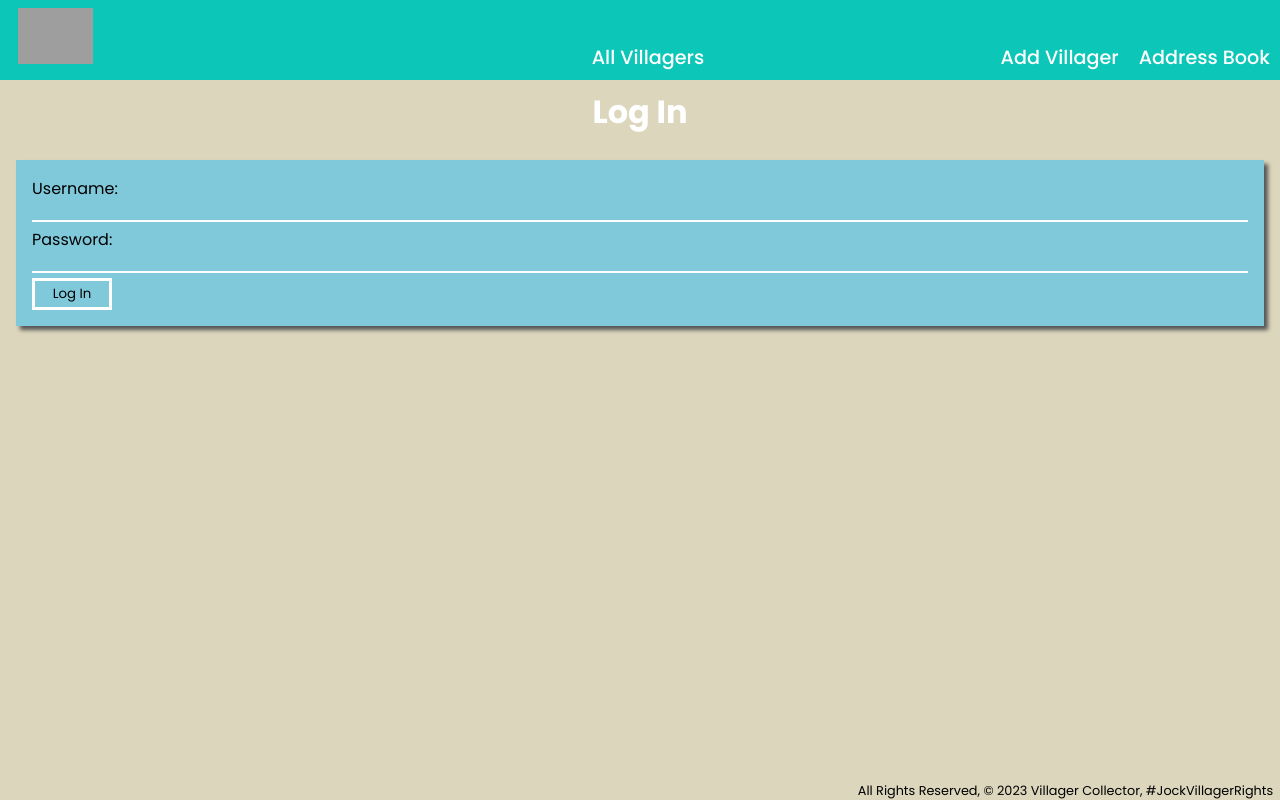
After one commit to xandramiyo/AC-collection, a Django app: page /accounts/login/ in a window 1280 px wide. The commit adds this page. Run offline with Django 4.2, Linux system fonts and the light colour scheme; grey boxes are pictures that could not be loaded.

```diff
--- a/animalcrossingcollection/settings.py
+++ b/animalcrossingcollection/settings.py
@@ -127,3 +127,6 @@ STATIC_URL = 'static/'
 # https://docs.djangoproject.com/en/4.1/ref/settings/#default-auto-field
 
 DEFAULT_AUTO_FIELD = 'django.db.models.BigAutoField'
+
+LOGIN_REDIRECT_URL = '/villagers'
+LOGOUT_REDIRECT_URL = '/'
--- a/animalcrossingcollection/urls.py
+++ b/animalcrossingcollection/urls.py
@@ -18,5 +18,6 @@ from django.urls import path, include
 
 urlpatterns = [
     path('admin/', admin.site.urls),
-    path('', include('main_app.urls'))
+    path('', include('main_app.urls')),
+    path('accounts/', include('django.contrib.auth.urls')),
 ]
--- a/main_app/models.py
+++ b/main_app/models.py
@@ -1,6 +1,7 @@
 from django.db import models
 from django.urls import reverse
 
+from django.contrib.auth.models import User
 
 class Home(models.Model):
 	name = models.CharField(max_length=50)
@@ -19,6 +20,7 @@ class Villager(models.Model):
 	catchphrase = models.CharField(max_length=50)
 	homes = models.ManyToManyField(Home)
 	villager_img = models.CharField(max_length=100)
+	user = models.ForeignKey(User, on_delete=models.CASCADE)
 
 	def __str__(self):
 		return f'{self.name} ({self.id})'
@@ -34,6 +36,9 @@ class Note(models.Model):
 	def __str__(self):
 		return self.content
 
+	def get_absolute_url(self):
+		return reverse('villager_details', kwargs={'pk': self.id})
+
 class Photo(models.Model):
 	url = models.CharField(max_length=200)
 	villager = models.ForeignKey(Villager, on_delete=models.CASCADE)
--- a/main_app/static/css/style.css
+++ b/main_app/static/css/style.css
@@ -81,6 +81,50 @@ footer {
 	text-align: end;
 	bottom: 0px;
 	font-size: .8rem;
+}
+
+/* Login/Signup  */
+
+.login-form label,
+.signup-form label {
+	color: black;
+}
+
+.login-form,
+.signup-form {
+	background-color: var(--accent-color);
+	padding: 1rem;
+	margin: 1rem;
+	box-shadow: 4px 4px 4px rgb(85, 85, 85);
+}
+
+.login-form p,
+.signup-form p {
+	display: flex;
+	flex-direction: column;
+}
+
+.login-form input,
+.signup-form input {
+	border: none;
+	background-color: var(--accent-color);
+	border-bottom: 2px solid white;
+	height: 1.2rem;
+	margin-bottom: .3rem;
+}
+
+.login-form input:focus,
+.signup-form input:focus {
+	outline: none !important;
+}
+
+.form-submit.btn {
+	border: .2rem solid white ;
+	background-color: var(--light-blue);
+	padding: .2rem;
+	height: 2rem;
+	width: 5rem;
+	cursor: pointer;
 }
 
 /* Villager Form */
@@ -246,14 +290,11 @@ td {
 	min-height: 14rem;
 }
 
-.empty-msg {
-	text-align: center;
-}
-
 .photo-ctr {
 	margin: .5rem;
 	display: flex;
 	flex-wrap: wrap;
+	justify-content: center;
 }
 
 .polaroid {
--- a/main_app/templates/base.html
+++ b/main_app/templates/base.html
@@ -19,9 +19,9 @@
 				<a href="{% url 'home' %}"><div>
 					<img id="logo" src="https://upload.wikimedia.org/wikipedia/commons/5/58/Animal_Crossing_Leaf.png">
 				</div></a>
+				<p>{{ user.username }}</p>
 			</div>
 			<div class="main-nav">
-				<a href="{% url 'about' %}">About</a>
 				<a href="{% url 'villagers_index' %}">All Villagers</a>
 			</div>
 			<div class="add-nav">
--- /dev/null
+++ b/main_app/templates/registration/login.html
@@ -0,0 +1,15 @@
+{% extends 'base.html' %}
+
+{% block content %}
+
+<h1>Log In</h1>
+
+<form method="POST" action="{% url 'login' %}" class="login-form">
+  {% csrf_token %}
+  {{ form.as_p }}
+  <input type="hidden" name="next" value="{{ next }}">
+  <button type="submit" class="form-submit btn">Log In</button>
+</form>
+
+
+{% endblock %}
--- a/main_app/urls.py
+++ b/main_app/urls.py
@@ -9,9 +9,9 @@ urlpatterns = [
 	path('villagers/<int:pk>/', views.VillagerDetail.as_view(), name='villager_details'),
 	path('villagers/create/', views.VillagerCreate.as_view(), name='villager_create'),
 	path('villagers/<int:pk>/update/', views.VillagerUpdate.as_view(), name='villager_update'),
-	path('villagers/<int:pk>/delete/', views.VillagerDelete.as_view(), name='villager_delete'),
+	path('notes/<int:pk>/delete/', views.VillagerDelete.as_view(), name='villager_delete'),
 	path('villagers/<int:villager_id>/add_note', views.add_note, name='add_note'),
-	path('vilalgers/<int:pk>/delete', views.NoteDelete.as_view(), name='delete_note'),
+	path('notes/<int:pk>/delete_note/', views.NoteDelete.as_view(), name='delete_note'),
 	path('villagers/<int:pk>/add_photo/', views.add_photo, name='add_photo'),
 	path('villagers/<int:villager_id>/assoc_home/<int:home_id>/', views.assoc_home, name='assoc_home'),
 	path('villagers/<int:villager_id>/diss_home/<int:home_id>/', views.diss_home, name='diss_home'),
@@ -19,4 +19,5 @@ urlpatterns = [
 	path('homes/create/', views.HomeCreate.as_view(), name='homes_add'),
 	path('homes/<int:pk>/update/', views.HomeUpdate.as_view(), name='homes_update'),
 	path('homes/<int:pk>/delete/', views.HomeDelete.as_view(), name='homes_delete'),
+	path('accounts/signup/', views.signup, name='signup'),
 ]
```
Also changed, not shown: main_app/templates/main_app/note_confirm_delete.html (added, +19 -0 lines), main_app/templates/registration/signup.html (added, +14 -0 lines), main_app/views.py (+19 -2 lines), main_app/migrations/0008_villager_user.py (added).
